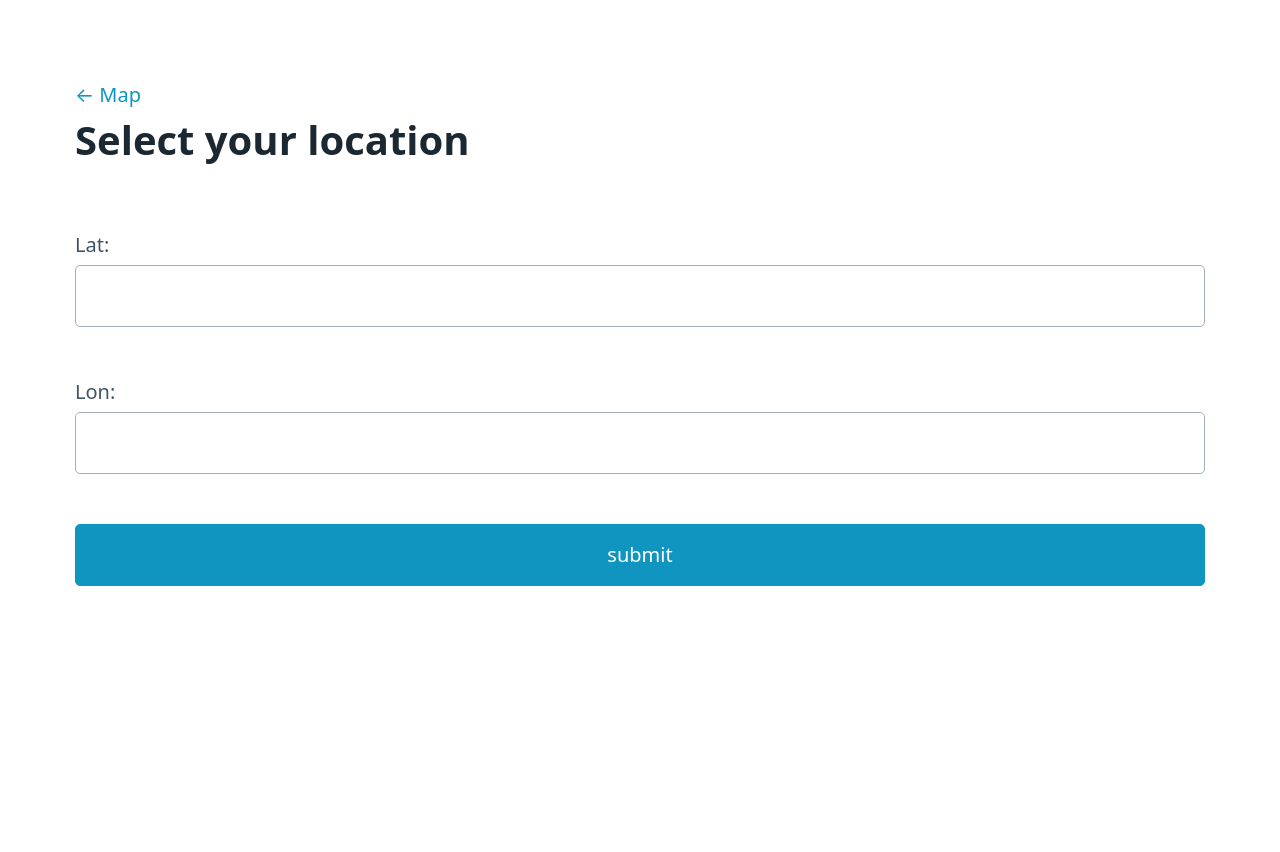
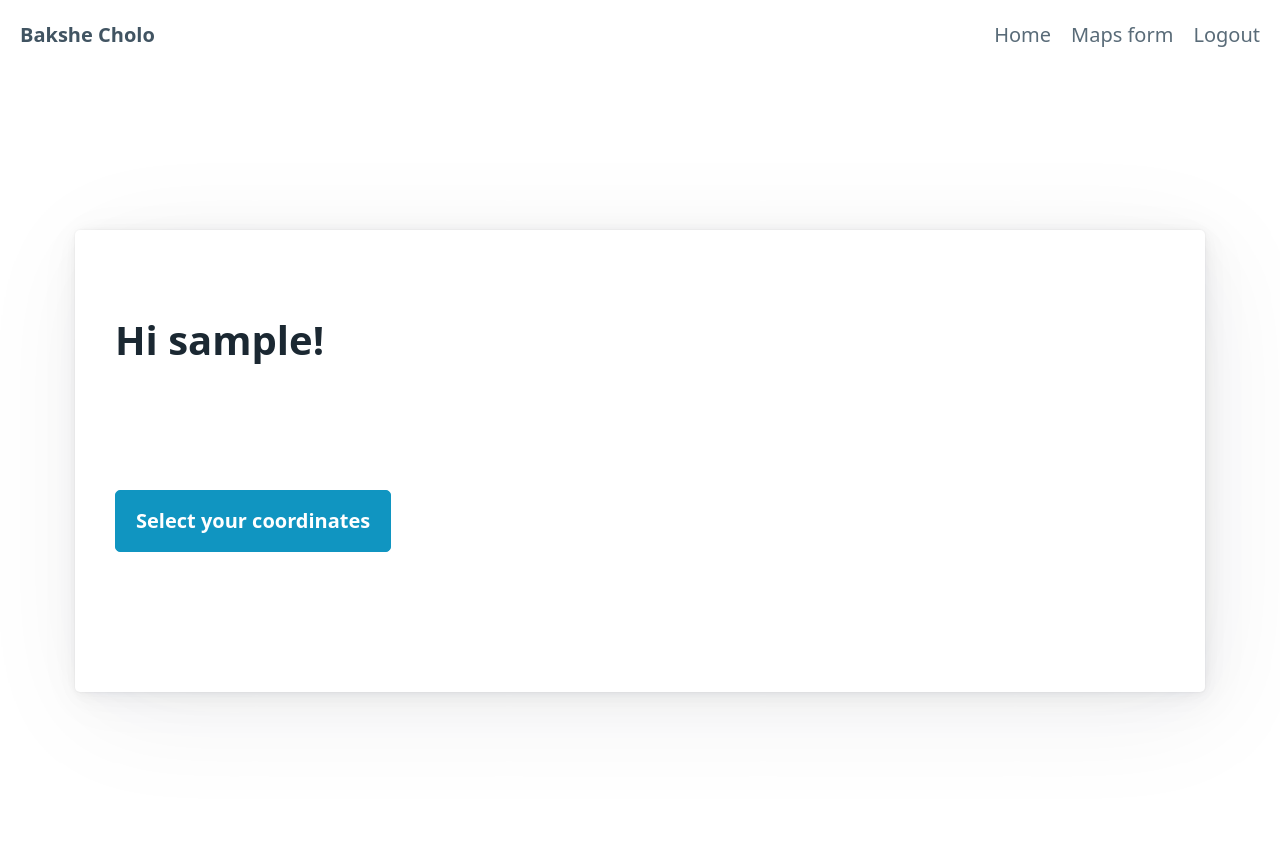
Before and after one commit to afaiyaz006/baksho_draft, a Django app: page / in a window 1280 px wide. Before the commit the page ends 586 px from the top, so only its background shows below. Run offline with Django 4.2, Linux system fonts and the light colour scheme; the visitor is signed in with stand-in values (Sample User, id 1).

Commit message:
updated the ui

```diff
--- a/bakshe_cholo_app/forms.py
+++ b/bakshe_cholo_app/forms.py
@@ -1,7 +1,15 @@
 from django import forms
 from django.forms import ModelForm
+from django.contrib.auth.forms import UserCreationForm
+from django.contrib.auth.models import User
+from .models import User_Coordinates,UserType,busdriver,regularUser
 
-from .models import User_Coordinates
+class SignupForm(UserCreationForm):
+
+    userType =forms.ChoiceField(choices=UserType,initial=busdriver)
+    class Meta:
+        model=User
+        fields=('username','userType')
 
 class UserCoordinatesForm(forms.ModelForm):
 
--- a/bakshe_cholo_app/models.py
+++ b/bakshe_cholo_app/models.py
@@ -1,9 +1,28 @@
 from pyexpat import model
 from django.db import models
 from django.contrib.auth.models import User
-
+from django.db.models.signals import post_save
+from django.dispatch import receiver
 # Create your models here.
+regularUser='ru'
+busdriver='bdr'
+UserType = [
+    (regularUser,'Bus Driver'),
+    (busdriver,'Regular User'),
+]
 class User_Coordinates(models.Model):
     designation=models.ForeignKey(User,on_delete=models.CASCADE,null=True)
     lat = models.FloatField(max_length=20)
     lon = models.FloatField(max_length=20)
+
+
+class Profile(models.Model):
+    user=models.OneToOneField(User,on_delete=models.CASCADE,null=True)
+    user_type=models.CharField(max_length=100,choices=UserType,
+        default=regularUser)
+
+@receiver(post_save, sender=User)
+def update_profile_signal(sender, instance, created, **kwargs):
+    if created:
+        Profile.objects.create(user=instance)
+    instance.profile.save()
--- a/bakshe_cholo_app/templates/bakshe_cholo_app/base.html
+++ b/bakshe_cholo_app/templates/bakshe_cholo_app/base.html
@@ -7,9 +7,23 @@
   </head>
   <body>
 
+    <nav class='container-fluid'>
+      <ul>
+        <li><strong>  Bakshe Cholo</strong></li>
+      </ul>
+      <ul>
+        <li><a href="{% url 'home' %}" class='secondary'>Home</a></li>
+        <li><a href="{% url 'coordinates-form' %}" class='secondary'>Maps form</a></li>
+        {%if user.is_authenticated %}
+         <li><a href="{% url 'logout' %}" class='secondary' >Logout</a></li>
+        {% endif %}
+      </ul>
+    </nav>
+  </div>
     <main class="container">
       {% block content %}
       {% endblock content %}
     </main>
+
   </body>
 </html>
--- /dev/null
+++ b/bakshe_cholo_app/templates/bakshe_cholo_app/home.html
@@ -0,0 +1,15 @@
+{% extends 'bakshe_cholo_app/base.html' %}
+{% block content %}
+    {% if user.is_authenticated %}
+        <article>
+        <h1>Hi {{user.username}}!<h1><br>
+        <a href="{% url 'coordinates-form'%}" role="button">Select your coordinates</a>
+        </article>
+    {% else %}
+    <article class='grid'>
+        <a href="{% url 'login' %}" ><button>Login</button></a>
+        <a href="{% url 'signup' %}" ><button> Signup </button></a>
+    </article>
+    {% endif %}
+
+{% endblock %}
--- a/bakshe_cholo_app/templates/bakshe_cholo_app/maps.html
+++ b/bakshe_cholo_app/templates/bakshe_cholo_app/maps.html
@@ -2,15 +2,15 @@
 
     {% block content %}
     {% if user.is_authenticated %}
-        Welcome {{user.username}}
+        <h1>Welcome {{user.username}}</h1>
         <head>
           <meta charset="UTF-8">
           <title>Map</title>
         </head>
-        <card>
+        <article class='grid'>
           <div> {{ map | safe }}</div>
 
-        </card>
+        </article>
 
     {%endif%}
 
--- a/bakshe_cholo_app/urls.py
+++ b/bakshe_cholo_app/urls.py
@@ -3,6 +3,10 @@ from django.urls import path
 from . import views
 
 urlpatterns = [
-     path('',views.coordinates_form, name = 'coordinates-form'),
+     path('',views.home,name='home'),
+     path('maps_form',views.coordinates_form, name = 'coordinates-form'),
      path('map', views.maps, name = 'maps'),
+     path('signup',views.signup,name='signup'),
+     path('profile',views.profile,name='profile'),
+
 ]
--- a/bakshe_cholo_app/views.py
+++ b/bakshe_cholo_app/views.py
@@ -1,9 +1,18 @@
 
 from django.shortcuts import render, redirect
-from .models import User_Coordinates
+from .models import User_Coordinates,Profile
 from .forms import *
 import folium
+from django.contrib.auth import login,authenticate
+from django.contrib.auth.decorators import login_required
+
+
 # Create your views here.
+
+def home(request):
+    return render(request,'bakshe_cholo_app/home.html')
+
+@login_required
 def coordinates_form(request):
     coordinates = User_Coordinates()
     form = UserCoordinatesForm()
@@ -24,8 +33,9 @@ def coordinates_form(request):
     }
     return render(request, 'bakshe_cholo_app/maps_form.html', context)
 
+@login_required
 def maps(request):
-    coordinates = list(User_Coordinates.objects.filter(designation=request.user))[-1]
+    coordinates = list(User_Coordinates.objects.filter(designation=request.user))[0]
     coordinates=[coordinates.lon,coordinates.lat]
     print(coordinates)
     map = folium.Map(coordinates)
@@ -42,3 +52,28 @@ def maps(request):
 
     }
     return render(request, 'bakshe_cholo_app/maps.html', context)
+
+
+def signup(request):
+    if request.method=='POST':
+        form=SignupForm(request.POST)
+        if form.is_valid():
+            user=form.save()
+            user.refresh_from_db()
+            user.profile.user_type=form.cleaned_data.get('userType')
+
+            user.save()
+            raw_password=form.cleaned_data.get('password1')
+            user = authenticate(username=user.username,password=raw_password)
+            login(request,user)
+            return redirect('/')
+    else:
+
+        form=SignupForm()
+
+    return render(request,'registration/signup.html',{'form':form})
+def profile(request):
+    '''
+    profile view
+    '''
+    return render(request,'registration/profile.html')
--- a/baksho_draft/settings.py
+++ b/baksho_draft/settings.py
@@ -123,3 +123,4 @@ STATIC_URL = 'static/'
 # https://docs.djangoproject.com/en/4.1/ref/settings/#default-auto-field
 
 DEFAULT_AUTO_FIELD = 'django.db.models.BigAutoField'
+LOGIN_REDIRECT_URL = '/'
```
Also changed, not shown: bakshe_cholo_app/templates/registration/profile.html (added, +11 -0 lines), bakshe_cholo_app/templates/registration/signup.html (added, +22 -0 lines), bakshe_cholo_app/migrations/0005_profile.py (added), bakshe_cholo_app/migrations/0006_rename_association_profile_user.py (added), bakshe_cholo_app/migrations/0007_alter_profile_user.py (added), bakshe_cholo_app/migrations/0008_alter_profile_user.py (added).
